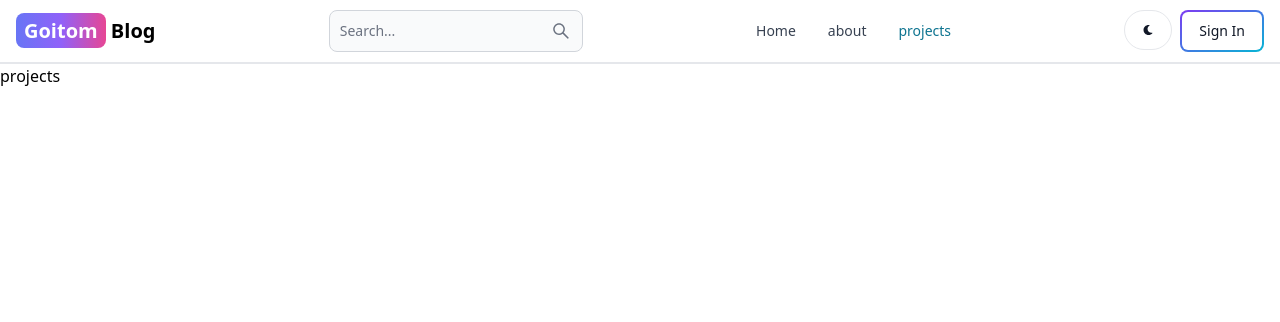
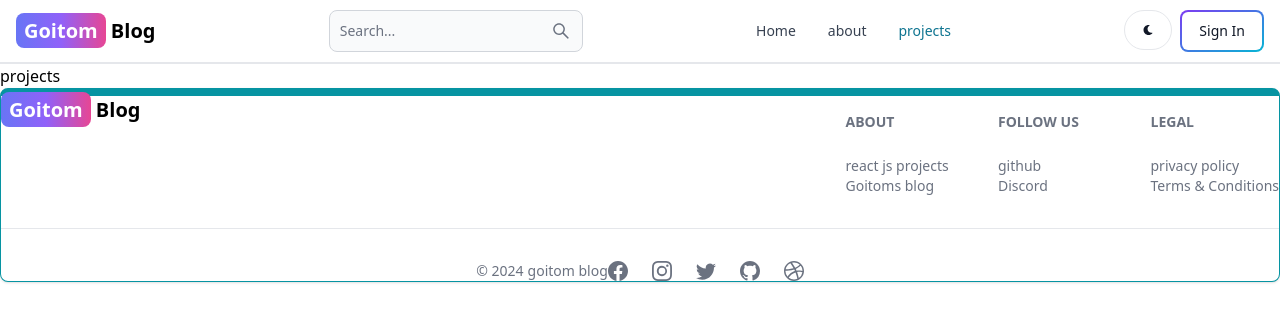
Before and after one commit to goitommahtsentu/mern_blog_app, a React (Vite) app in the folder client/: page /projects in a window 1280 px wide. Shown: the top 322 px of the page. Built offline with nearby package versions, Linux system fonts and the light colour scheme.

Commit message:
create footer

```diff
--- a/client/src/App.jsx
+++ b/client/src/App.jsx
@@ -6,6 +6,7 @@ import SignUp from "./pages/SignUp.jsx";
 import Dashboard from "./pages/Dashboard.jsx";
 import Projects from "./pages/Projects.jsx";
 import Header from "./components/Header.jsx";
+import FooterComp from "./components/Footer.jsx";
 
 const App = () => {
     return (
@@ -20,6 +21,7 @@ const App = () => {
                 <Route path="/dashboard" element={<Dashboard/>} />
                 <Route path="/projects" element={<Projects/>} />
             </Routes>
+            <FooterComp/>
         </BrowserRouter>
     );
 };
--- /dev/null
+++ b/client/src/components/Footer.jsx
@@ -0,0 +1,88 @@
+import React from 'react';
+import {Footer} from "flowbite-react";
+import {Link} from "react-router-dom";
+import {BsDribbble, BsFacebook, BsGithub, BsInstagram, BsTwitter} from "react-icons/bs";
+
+const FooterComp = () => {
+    return (
+        <Footer className='border border-t-8 border-teal-500'>
+            <div className="w-full max-w-7xl mx-auto">
+                <div className="grid w-full justify-between sm:flex md:grid-cols-1">
+                    <div className=''>
+                        <Link to='/' className='self-center whitespace-nowrap
+            text-lg sm:text-xl font-semibold dark:text-white'>
+                <span className='px-2 py-1 bg-gradient-to-r from-indigo-500
+                via-purple-500 to-pink-500 rounded-lg text-white'>Goitom</span> Blog
+                        </Link>
+                    </div>
+                    <div className="grid grid-cols-2 gap-8 mt-4 sm:grid-cols-3 sm:gap-6">
+                        <div>
+                            <Footer.Title title='about'/>
+                            <Footer.LinkGroup col>
+                                <Footer.Link href='https://legacy.reactjs.org/docs/getting-started.html'
+                                             target='_blank'
+                                             rel='noopener noreferrer'
+                                >
+                                    react js projects
+                                </Footer.Link>
+                            </Footer.LinkGroup>
+                            <Footer.LinkGroup col>
+                                <Footer.Link href='/about'
+                                             target='_blank'
+                                             rel='noopener noreferrer'
+                                >
+                                    Goitoms blog
+                                </Footer.Link>
+                            </Footer.LinkGroup>
+                        </div>
+                        <div>
+                            <Footer.Title title='Follow us'/>
+                            <Footer.LinkGroup col>
+                                <Footer.Link href='https://github.com/goitommahtsentu'
+                                             target='_blank'
+                                             rel='noopener noreferrer'
+                                >
+                                    github
+                                </Footer.Link>
+                            </Footer.LinkGroup>
+                            <Footer.LinkGroup col>
+                                <Footer.Link href='#'
+                                >
+                                    Discord
+                                </Footer.Link>
+                            </Footer.LinkGroup>
+                        </div>
+                        <div>
+                            <Footer.Title title='legal'/>
+                            <Footer.LinkGroup col>
+                                <Footer.Link href='#'
+                                >
+                                   privacy policy
+                                </Footer.Link>
+                            </Footer.LinkGroup>
+                            <Footer.LinkGroup col>
+                                <Footer.Link href='#'
+                                >
+                                  Terms & Conditions
+                                </Footer.Link>
+                            </Footer.LinkGroup>
+                        </div>
+                    </div>
+                </div>
+                <Footer.Divider/>
+                <div className="w-full sm:flex sm:items-center sm:justify-center">
+                    <Footer.Copyright href='#' by='goitom blog' year={new Date().getFullYear()}/>
+                    <div className='flex gap-6 sm:mt-0 mt-4 sm:justify-center'>
+                        <Footer.Icon href='#' icon={BsFacebook}/>
+                        <Footer.Icon href='#' icon={BsInstagram}/>
+                        <Footer.Icon href='#' icon={BsTwitter}/>
+                        <Footer.Icon href='https://github.com/goitommahtsentu/' icon={BsGithub}/>
+                        <Footer.Icon href='#' icon={BsDribbble}/>
+                    </div>
+                </div>
+            </div>
+        </Footer>
+    );
+};
+
+export default FooterComp;
```
